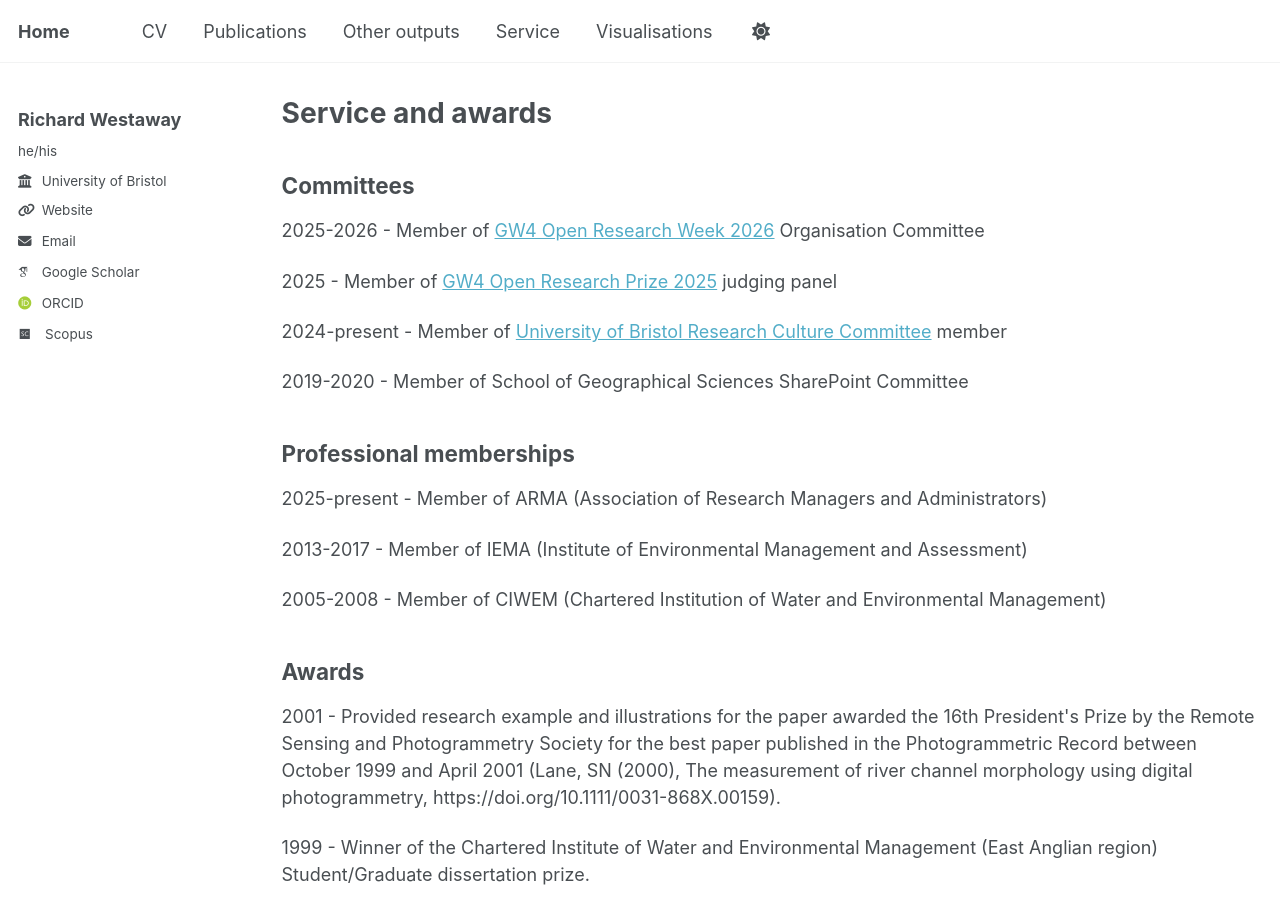
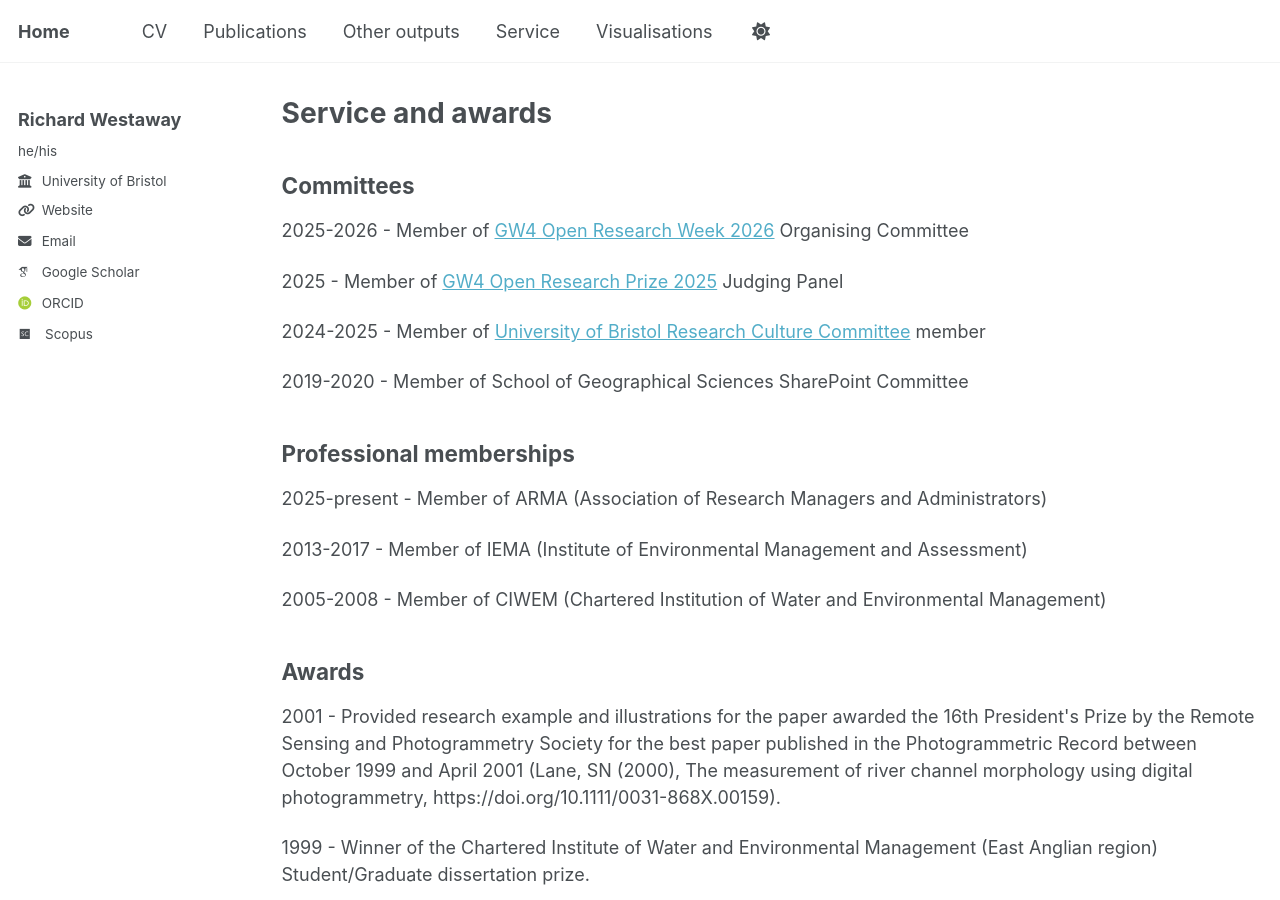
Before and after one commit to richardwestaway/richardwestaway.github.io, a Jekyll site: the page built from _pages/service.html, in a window 1280 px wide and 900 px high. Built offline with Jekyll 4.4.1, drawn with Linux system fonts in a browser that asks for light colours; some web fonts are replaced; comment, search, counter and statistics services are not loaded.

Commit message:
Update service.html

```diff
--- a/_pages/service.html
+++ b/_pages/service.html
@@ -11,11 +11,11 @@ author_profile: true
 
 <h2>Committees</h2>
 
-<p>2025-2026 - Member of <a href="https://gw4.ac.uk/orw/" target="_blank" rel="noopener">GW4 Open Research Week 2026</a>  Organisation Committee</p>
+<p>2025-2026 - Member of <a href="https://gw4.ac.uk/orw/" target="_blank" rel="noopener">GW4 Open Research Week 2026</a>  Organising Committee</p>
 
-<p>2025 - Member of <a href="https://gw4.ac.uk/gw4openresearchprize24/" target="_blank" rel="noopener">GW4 Open Research Prize 2025</a> judging panel</p>
+<p>2025 - Member of <a href="https://gw4.ac.uk/gw4openresearchprize24/" target="_blank" rel="noopener">GW4 Open Research Prize 2025</a> Judging Panel</p>
 
-<p>2024-present - Member of <a href="https://www.bristol.ac.uk/research/environment/research-culture-committee/" target="_blank" rel="noopener">University of Bristol Research Culture Committee</a> member</p>
+<p>2024-2025 - Member of <a href="https://www.bristol.ac.uk/research/environment/research-culture-committee/" target="_blank" rel="noopener">University of Bristol Research Culture Committee</a> member</p>
 
 <p>2019-2020 - Member of School of Geographical Sciences SharePoint Committee</p>
 
```
